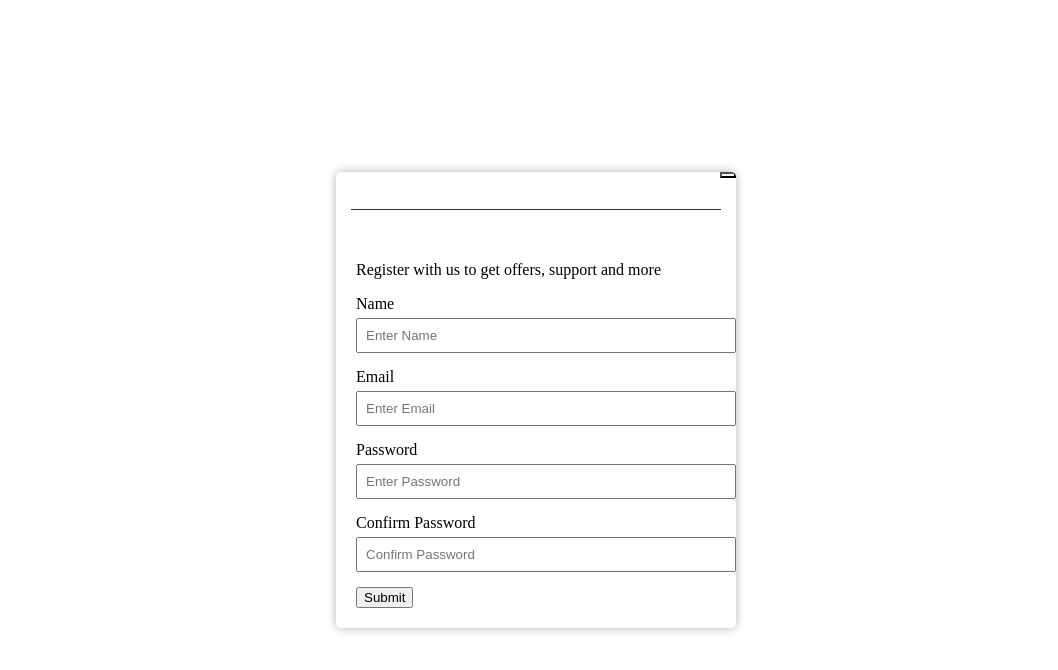
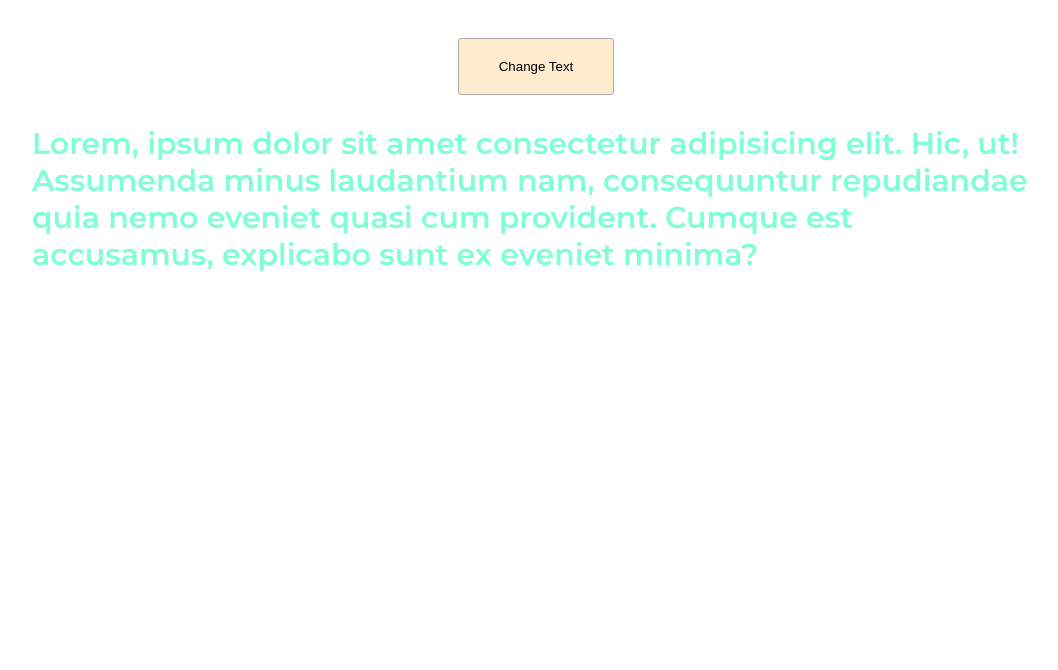
Before and after one commit to mAks-1/js-projects, a plain HTML site: page mmm/index.html in a window 1280 px wide. Shown: the whole page, without its empty margins (104-1162 px from the left). Drawn offline with Linux system fonts and the light colour scheme.

Commit message:
calculator

```diff
--- /dev/null
+++ b/calculator/css/style.css
@@ -0,0 +1,46 @@
+*{
+    box-sizing: border-box;
+    padding: 0;
+    margin: 0;
+}
+
+body {
+    padding-left: 10%;
+    position: relative;
+}
+
+.calculator {
+    position: fixed;
+    left: 40%;
+    top: 20%;
+    width: 300px;
+    height: 350px;
+    border: 2px red solid;
+    border-radius: 8px;
+    padding: 8px;
+}
+
+.all {
+display: flex;
+flex-wrap: wrap;
+justify-content: space-between;
+}
+
+.btn {
+    width: 75px;
+    height: 35px;
+    border: 1px red solid;
+    border-radius: 6px;
+    margin-bottom: 15px;
+    text-align: center;
+    font-size: 22px;
+    padding: 5px;
+}
+
+#screen {
+    margin: 0 auto 25px;
+    width: 280px;
+    height: 40px;
+    border: 1px solid red;
+    border-radius: 4px;
+}
--- a/mmm/css/style.css
+++ b/mmm/css/style.css
@@ -1,65 +1,22 @@
-.modal {
-    background-color: #fff;
-    border-radius: 5px;
-    box-shadow: 0 0 10px rgba(0, 0, 0, 0.3);
-    position: absolute;
-    overflow: hidden;
-    top: 50%;
-    left: 50%;
-    transform: translate(-50%, -50%);
-    max-width: 100%;
-    width: 400px;
-    animation-name: modalopen;
-    animation-duration: var(--modal-duration);
-  }
+@import url('https://fonts.googleapis.com/css2?family=Montserrat:wght@100;200;300;400;500;600;700;800;900&display=swap');
+/*font-family: 'Montserrat', sans-serif;*/
 
-  .modal-header {
-    background: var(--primary-color);
-    color: #fff;
-    padding: 15px;
-  }
+body {
+  padding: 30px 10%;
+}
 
-  .modal-header h3 {
-    margin: 0;
-    border-bottom: 1px solid #333;
-  }
+section {
+  font-family: 'Montserrat', sans-serif;
+  font-size: 30px;
+  font-weight: 600;
+  color: aquamarine;
+}
 
-  .modal-content {
-    padding: 20px;
-  }
-
-  .modal-form div {
-    margin: 15px 0;
-  }
-
-  .modal-form label {
-    display: block;
-    margin-bottom: 5px;
-  }
-
-  .modal-form .form-input {
-    padding: 8px;
-    width: 100%;
-  }
-
-  .close-btn {
-    background: transparent;
-    font-size: 25px;
-    position: absolute;
-    top: 0;
-    right: 0;
-  }
-
-  .modal-container.show-modal {
-    display: block;
-  }
-
-  @keyframes modalopen {
-    from {
-      opacity: 0;
-    }
-
-    to {
-      opacity: 1;
-    }
-  }
+.btn {
+  display: block;
+  padding: 20px 40px;
+  border-radius: 3px;
+  border: 1px rgb(173, 173, 173) solid;
+  background-color: blanchedalmond;
+  margin: 0 auto;
+}
--- a/mmm/index.html
+++ b/mmm/index.html
@@ -8,39 +8,17 @@
   <title>Document</title>
 </head>
 <body>
-    <!-- Modal -->
-  <div class="modal-container" id="modal">
-    <div class="modal">
-      <button class="close-btn" id="close">
-        <i class="fa fa-times"></i>
-      </button>
-      <div class="modal-header">
-        <h3>Sign Up</h3>
-      </div>
-      <div class="modal-content">
-        <p>Register with us to get offers, support and more</p>
-        <form class="modal-form">
-          <div>
-            <label for="name">Name</label>
-            <input type="text" id="name" placeholder="Enter Name" class="form-input" />
-          </div>
-          <div>
-            <label for="email">Email</label>
-            <input type="email" id="email" placeholder="Enter Email" class="form-input" />
-          </div>
-          <div>
-            <label for="password">Password</label>
-            <input type="password" id="password" placeholder="Enter Password" class="form-input" />
-          </div>
-          <div>
-            <label for="password2">Confirm Password</label>
-            <input type="password" id="password2" placeholder="Confirm Password" class="form-input" />
-          </div>
-          <input type="submit" value="Submit" class="submit-btn" />
-        </form>
-      </div>
-    </div>
-  </div>
+
+<section id="text">
+  <button class="btn" id="btn" onclick="onClick()">Change Text</button>
+<p>
+Lorem, ipsum dolor sit amet consectetur adipisicing elit. Hic, ut! Assumenda minus laudantium nam,
+consequuntur repudiandae quia nemo eveniet quasi cum provident. Cumque est accusamus, explicabo sunt
+ex eveniet minima?
+</p>
+</section>
+
+
 <script src="js/script.js"></script>
 </body>
 </html>
--- a/mmm/js/script.js
+++ b/mmm/js/script.js
@@ -1,2 +1,14 @@
-// document.getElementById(“”my_button).addEventListener("click", onAllClick);
-// document.getElementById(“my_button").addEventListener("click", onAllClick);
+let r = Math.floor(Math.random() * (256));
+let g = Math.floor(Math.random() * (256));
+let b = Math.floor(Math.random() * (256));
+let colorq = '#' + r.toString() + g.toString() + b.toString();
+
+
+
+
+function onClick() {
+document.getElementById("text").style.color = colorq
+//     document.getElementById("text").style.color = 'rgb('+
+//     Math.floor(Math.random() * 255) + 1 + ',' + Math.floor(Math.random() * 255) + 1
+//     +',' + Math.floor(Math.random() * 255) + 1 +')';
+}
```
Also changed, not shown: calculator/index.html (added, +41 -0 lines), calculator/js/script.js (added, +108 -0 lines). Lines whose indentation alone changed are shown as unchanged.
